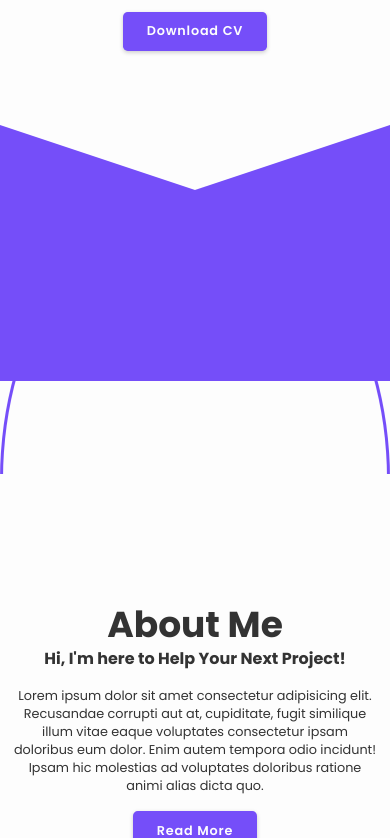
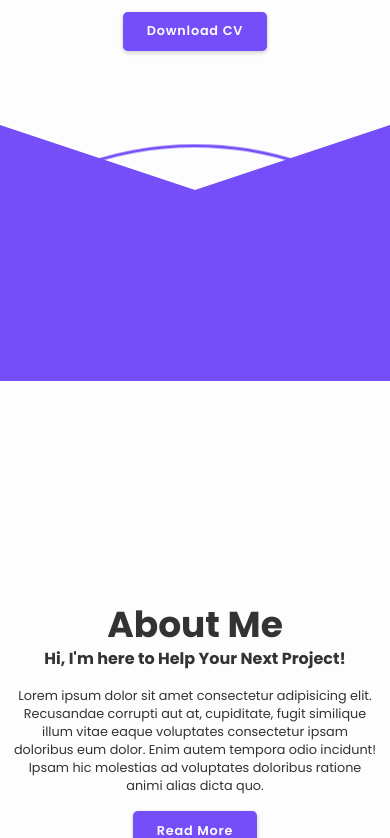
Before and after one commit to HVtechno/Flaskportfolio, a Flask app: page / in a window 390 px wide. Shown: the part 370-1208 px from the top of the page. Run offline with Flask 3, Linux system fonts and the light colour scheme.

Commit message:
version_v2

```diff
--- a/static/styles/styles.css
+++ b/static/styles/styles.css
@@ -701,6 +701,13 @@ span {
         transform: rotate(180deg) translate(-220px, -335px);
     }
 
+    .home .profession-box .circle {
+        position: fixed;
+        width: 670px;
+        height: 670px;
+        z-index: -1;
+    }
+
     .home .profession-container .overlay {
         position: fixed;
         top: 70rem;
```
Also changed, not shown: 1 other file.
